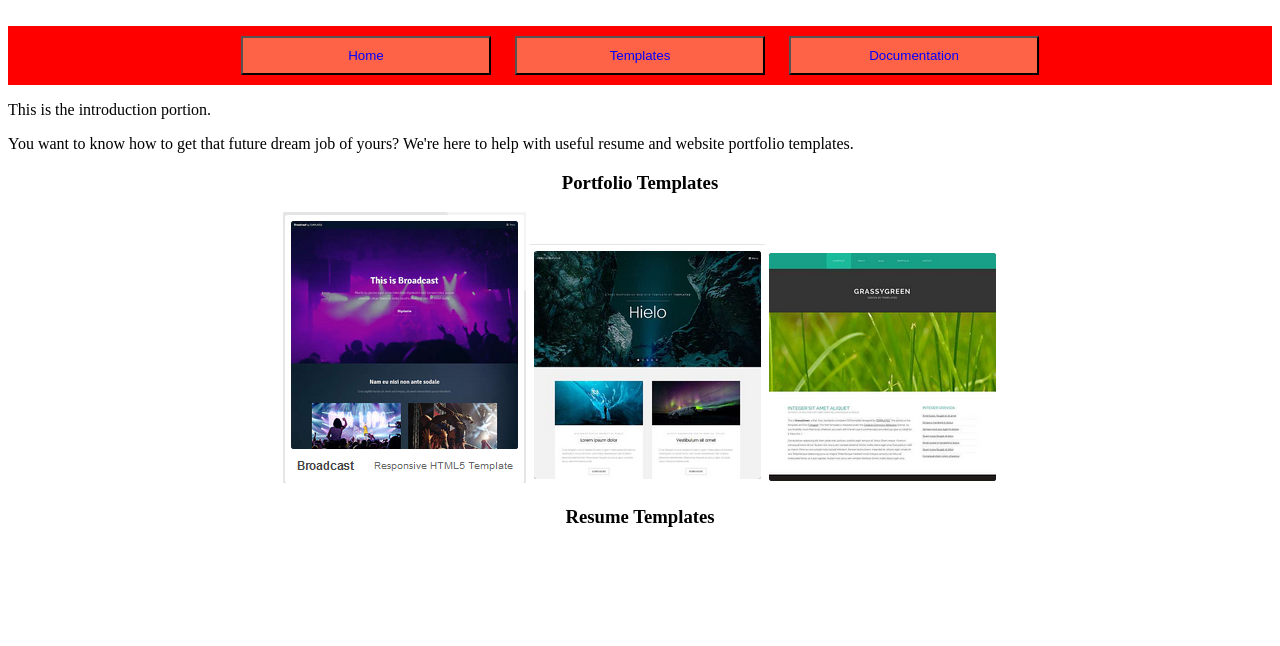
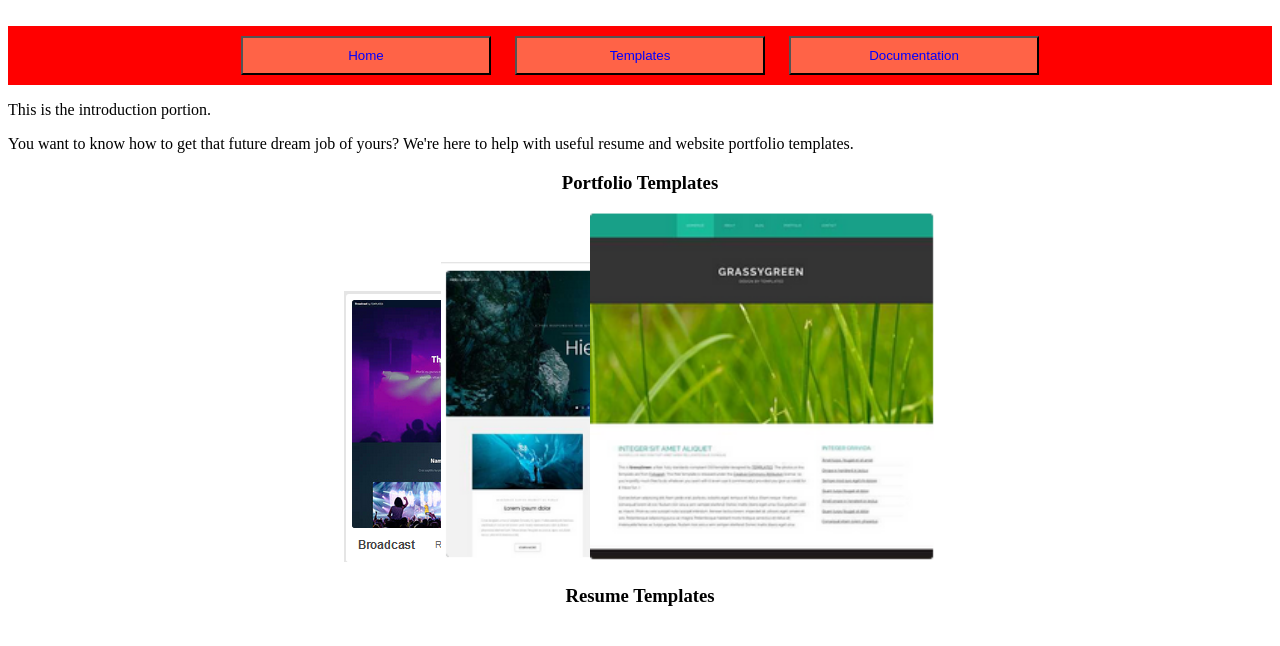
Before and after one commit to MauryJohnson/Portfolio-Template-Generator, a plain HTML site: page index.html in a window 1280 px wide. Drawn offline with Linux system fonts and the light colour scheme.

Commit message:
added stacked images

```diff
--- a/index.html
+++ b/index.html
@@ -28,8 +28,8 @@
         <h3>Portfolio Templates</h3>
         <div class="template">
           <img src="./Images/img1.PNG" />
-          <img src="./Images/img2.PNG" />
-          <img src="./Images/img3.PNG" />
+          <img src="./Images/img2.PNG" class="stacked-template1"/>
+          <img src="./Images/img3.PNG" class="stacked-template2"/>
         </div>
       </div>
 
--- a/styles.css
+++ b/styles.css
@@ -16,7 +16,15 @@
 }
 
 .template {
-  display: inline;
-  margin: -100px;
-margin-left:;
+    display: inline;
 }
+
+.stacked-template1 {
+    height:300px;
+    margin-left:-150px;
+}
+
+.stacked-template2{
+    height: 350px;
+    margin-left:-150px;
+}
```
